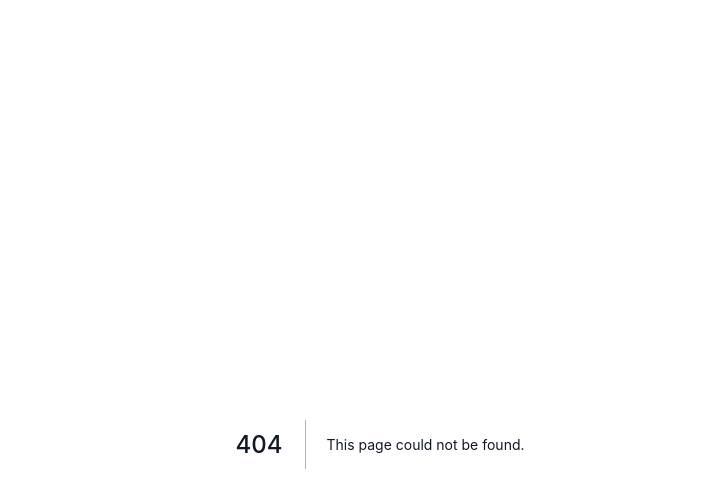
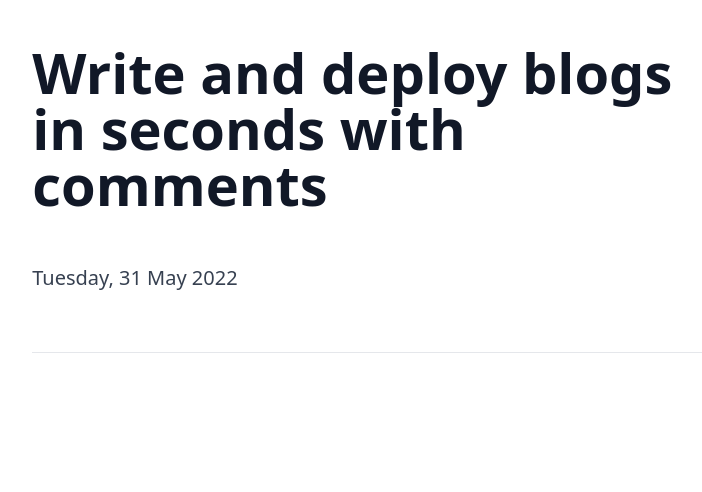
Before and after one commit to yxshv/blog, a Next.js app: page /blogs/write-blogs-seconds in a window 1280 px wide. Before the commit this address had no page. Shown: the top 492 px of the page, without its empty margins (260-962 px from the left). Built offline with nearby package versions, Linux system fonts and the light colour scheme; no server answers.

Commit message:
Create write-blogs-seconds.mdx

```diff
--- /dev/null
+++ b/pages/blogs/write-blogs-seconds.mdx
@@ -0,0 +1,14 @@
+import Head from 'next/head';
+import Comments from '../../components/Comments';
+import Footer from '../../components/Footer';
+
+<Head>
+  <title>Write and deploy blogs in seconds with comments</title>
+  <meta name="description" content="Write and deploy blogs in seconds with comments" />
+</Head>
+
+# Write and deploy blogs in seconds with comments
+
+Tuesday, 31 May 2022
+
+---
```
